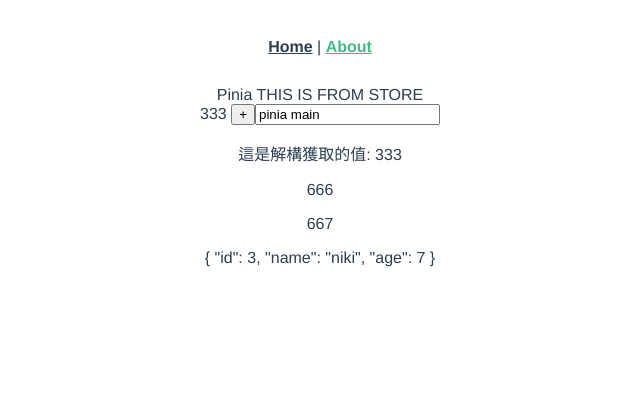
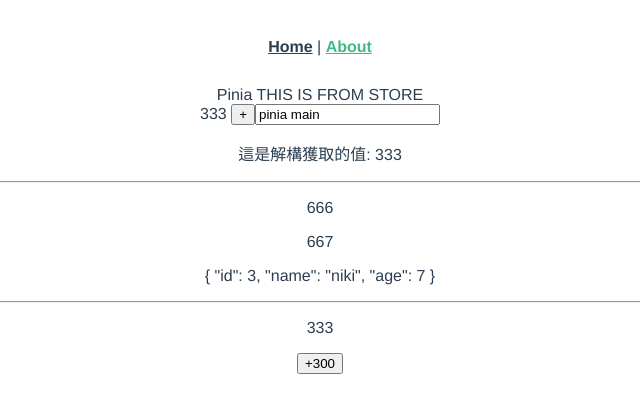
Before and after one commit to naikyding/vue-demo, a Vue app in the folder vue2/vue2-pinia/: page /#/about in a window 1280 px wide. Shown: the top 412 px of the page, without its empty margins (320-960 px from the left). Built offline with nearby package versions, Linux system fonts and the light colour scheme.

Commit message:
feat: actions

```diff
--- a/vue2/vue2-pinia/src/store/pinia.js
+++ b/vue2/vue2-pinia/src/store/pinia.js
@@ -26,7 +26,11 @@
     }
   },
 
+  // 業務邏輯功能
   actions: {
-
+    // 修改 state
+    addCount (newBalance) {
+      this.count += newBalance
+    }
   }
 })
--- a/vue2/vue2-pinia/src/views/About.vue
+++ b/vue2/vue2-pinia/src/views/About.vue
@@ -11,6 +11,8 @@
 
     <p>這是解構獲取的值: {{ count }}</p>
 
+    <hr/>
+
     <!-- getters -->
     <div>
       <p>{{ piniaStore.doubleCount }}</p>
@@ -18,6 +20,14 @@
       <p>
         {{ piniaStore.getUserById(3) }}
       </p>
+    </div>
+
+    <hr/>
+
+    <!-- actions -->
+    <div>
+      <p>{{count}}</p>
+      <button @click="piniaStore.addCount(300)">+300</button>
     </div>
     </div>
   </div>
@@ -60,6 +70,31 @@
       })
     }, 3000)
 
+    //  actions
+
+    // 監聽 actions $onAction (回傳值為「移除監聽」函式)
+    const unSubscribeActions = piniaStore.$onAction(({
+      name, // action 名稱
+      store, // store 的實例，與 piniaStore 是一樣的東西 (在更新之前的狀態)
+      args, // 傳到 action 的參數 (以陣例顯示)
+      after, // 結束之後的 callback 函式
+      onError // 如果這個 action 錯誤執行的函式
+    }) => {
+      console.log(
+        `action 名稱: ${name}`)
+      console.log(args)
+      console.log(store)
+
+      after(() => {
+        console.log(`actions 執行完成的 count ${store.count}`)
+      })
+    })
+
+    setTimeout(() => {
+      // 回傳值為「移除監聽」函式
+      unSubscribeActions()
+    }, 5000)
+
     return {
       title: 'Pinia',
       stateData,
```
